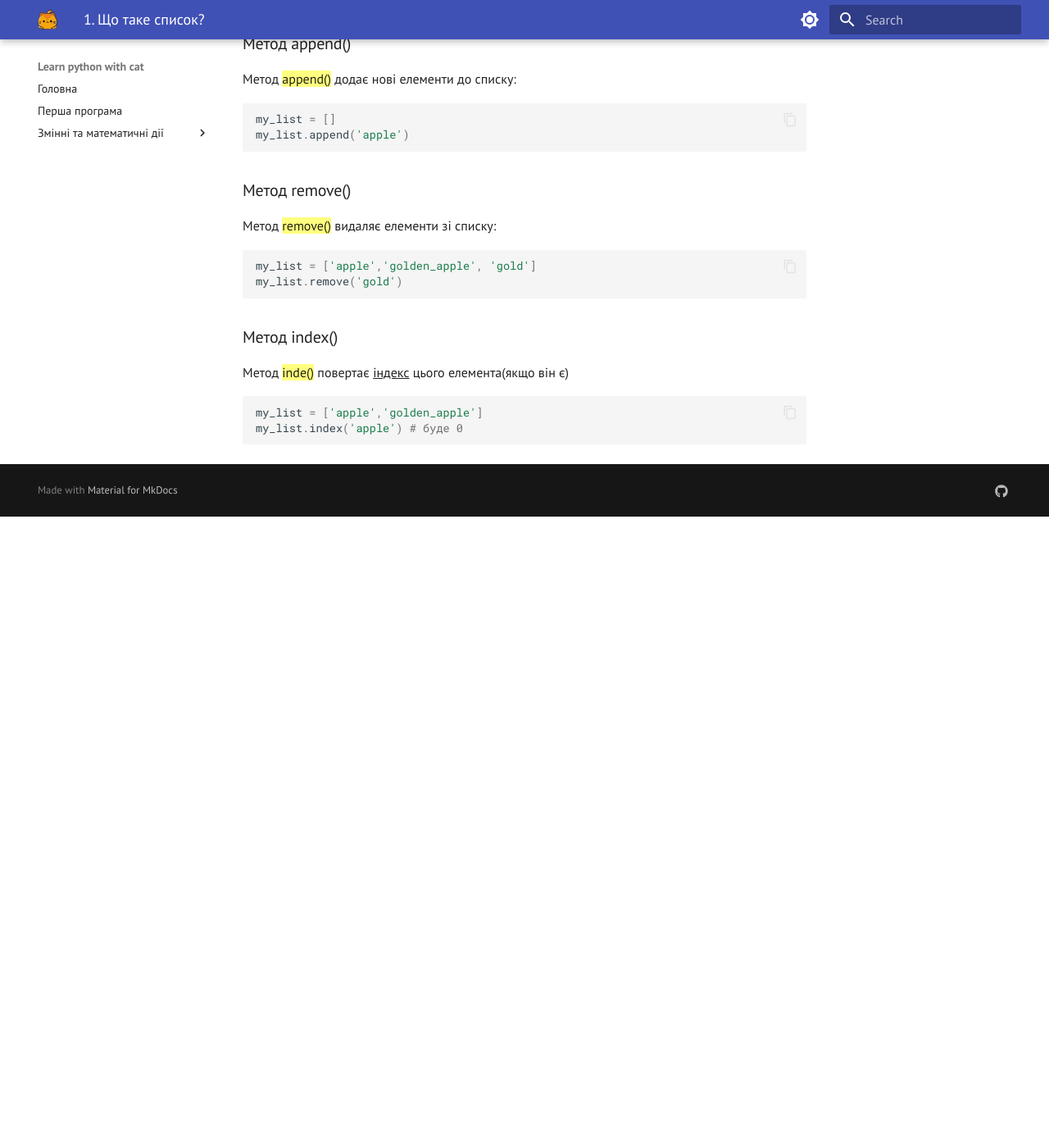
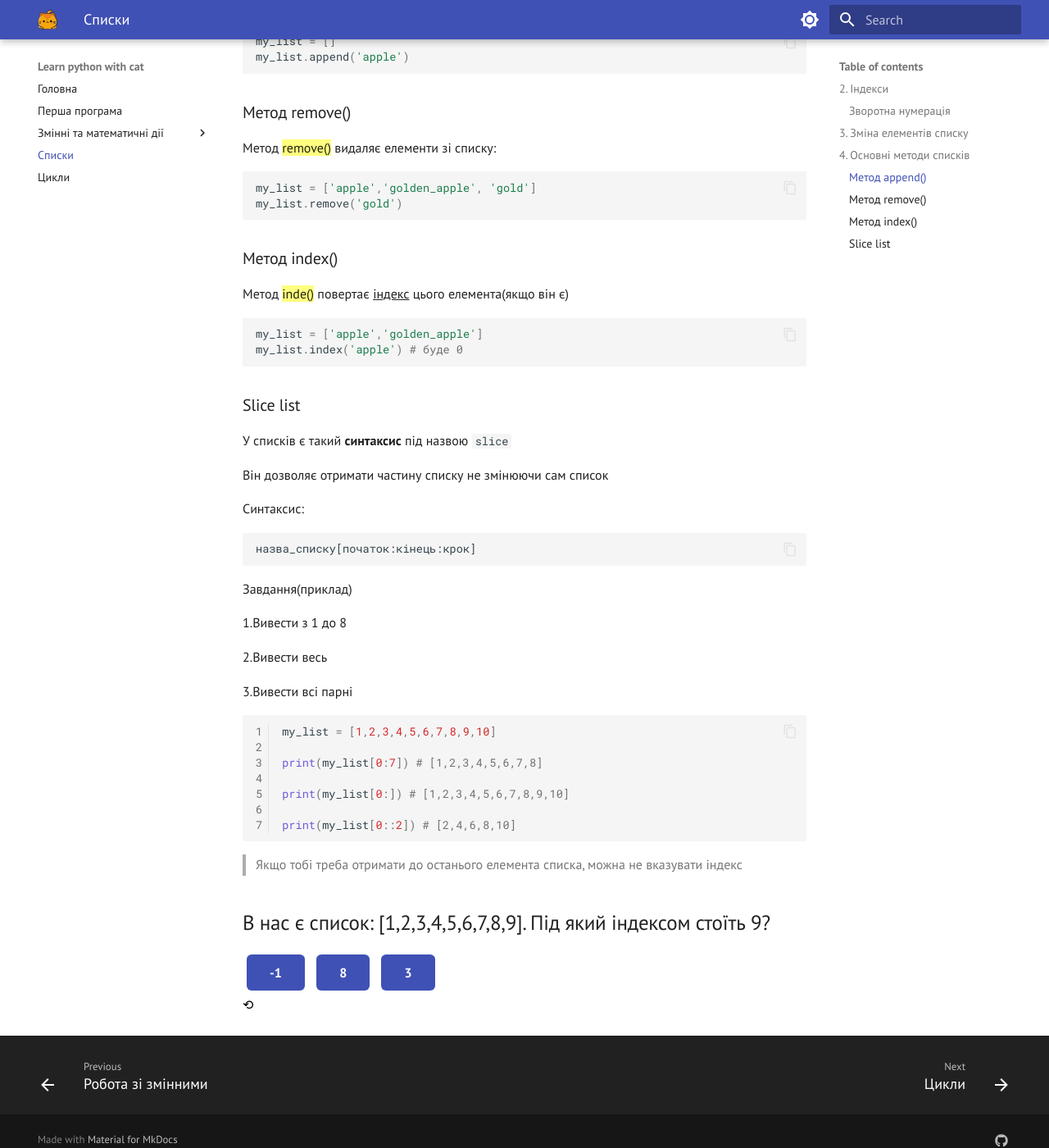
Before and after one commit to mickche/learn_python, an MkDocs documentation site: the page built from docs/list.md, in a window 1280 px wide and 1400 px high, scrolled down 1374 px. Shown: the whole window at 82% size. Built offline with MkDocs 1.6.1 and Material for MkDocs 9.7.7, drawn with Linux system fonts in a browser that asks for light colours; comment, search, counter and statistics services are not loaded; before the commit the page ends 2004 px from its top, so only the background shows below that.

Commit message:
finish list

````diff
--- /dev/null
+++ b/docs/for.md
@@ -0,0 +1 @@
+# Цикли
--- a/docs/drafts/list.md
+++ b/docs/list.md
@@ -16,15 +16,7 @@
 	numbers = [10, 20, 30, 40]
 ```
 
-??? tip
-	Щоб створити порожній список, можна використати ==list()==
-
-	``` python
-	my_list = list()
-	```
-
-
-# 2. Індекси
+## 2. Індекси
 
 Кожен елемент у списку має свій "номер" тобто індекс.
 
@@ -42,7 +34,7 @@
 	В ==Python== індексація починається з 0
 
 
-## Зворотна нумерація
+### Зворотна нумерація
 
 Якщо потрібно взяти елементи з кінця списку, використовують мінусові індекси. Останній елемент — ==завжди [-1]==
 
@@ -51,11 +43,11 @@
 print(fruits[-2])  # банан
 ```
 
-# 3. Зміна елементів списку
+## 3. Зміна елементів списку
 
 Списки є змінними. Це означає, що ви можете легко замінити будь-який елемент.
 
-# 4. Основні методи cписків
+## 4. Основні методи cписків
 
 * append()
 * remove()
@@ -82,3 +74,49 @@
 my_list = ['apple','golden_apple']
 my_list.index('apple') # буде 0
 ```
+
+### Slice list
+
+У списків є такий **синтаксис** під назвою `slice`
+
+Він дозволяє отримати частину списку не змінюючи сам список
+
+Синтаксис:
+
+```
+назва_списку[початок:кінець:крок]
+```
+Завдання(приклад)
+
+1.Вивести з 1 до 8
+
+2.Вивести весь
+
+3.Вивести всі парні
+
+``` python linenums="1"
+my_list = [1,2,3,4,5,6,7,8,9,10]
+
+print(my_list[0:7]) # [1,2,3,4,5,6,7,8]
+
+print(my_list[0:]) # [1,2,3,4,5,6,7,8,9,10]
+
+print(my_list[0::2]) # [2,4,6,8,10]
+```
+
+
+> Якщо тобі треба отримати до останього елемента списка, можна не вказувати індекс
+
+
+
+<div class="quiz">
+    <h2>
+		В нас є список: [1,2,3,4,5,6,7,8,9]. Під який індексом стоїть 9?
+    </h2>
+    <button onclick="this.classList.add('right')">-1</button>
+    <button onclick="this.classList.add('right')">8</button>
+    <button onclick="this.classList.add('wrong')">3</button>
+    </div>
+<div>
+    <button onclick="location.reload();">⟲</button>
+</div>
--- a/mkdocs.yml
+++ b/mkdocs.yml
@@ -46,6 +46,10 @@
       - Математичні дії в Python: math.md
       - Робота зі змінними: variables.md
 
+  - Списки: list.md
+
+  - Цикли: for.md
+
 markdown_extensions:
   - pymdownx.highlight:
       anchor_linenums: true
````
Also changed, not shown: docs/math.md (+3 -0 lines), docs/variables.md (+13 -0 lines), docs/stylesheets/extra.css (line endings or trailing spaces).
